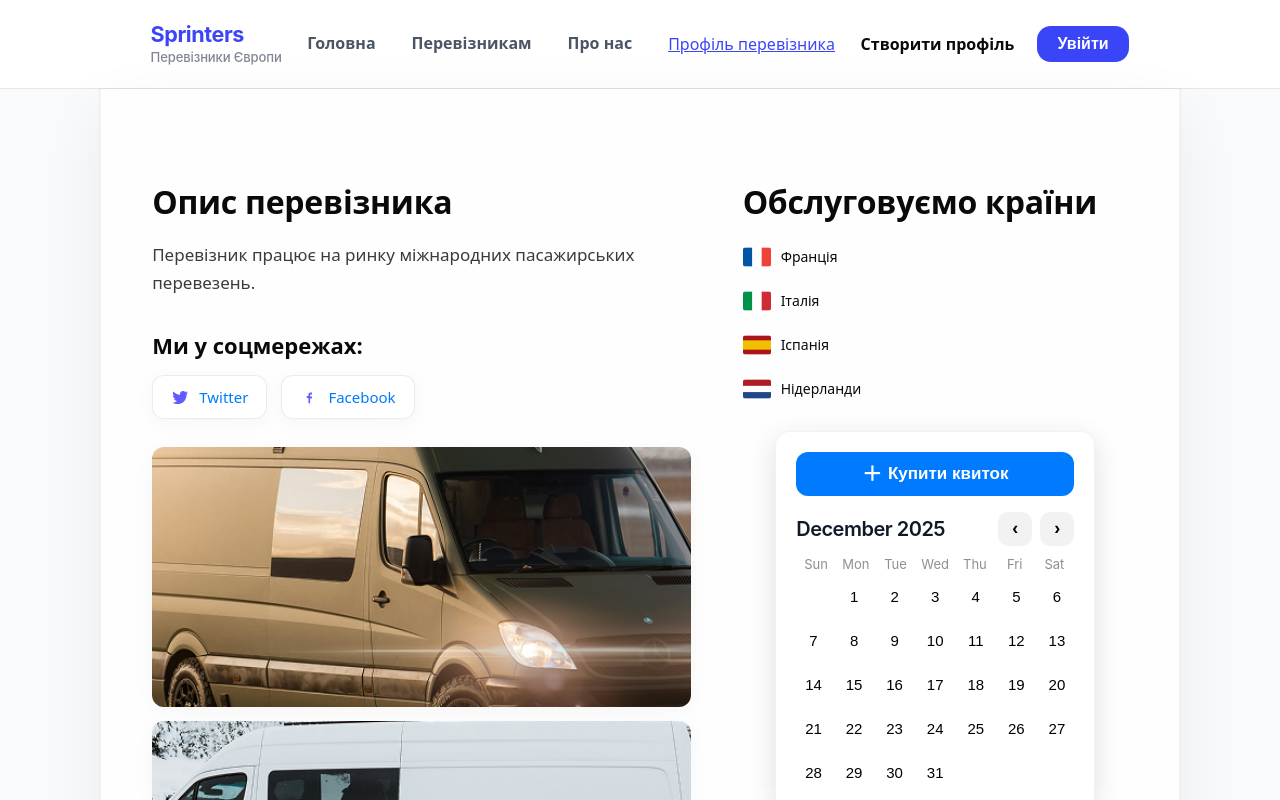
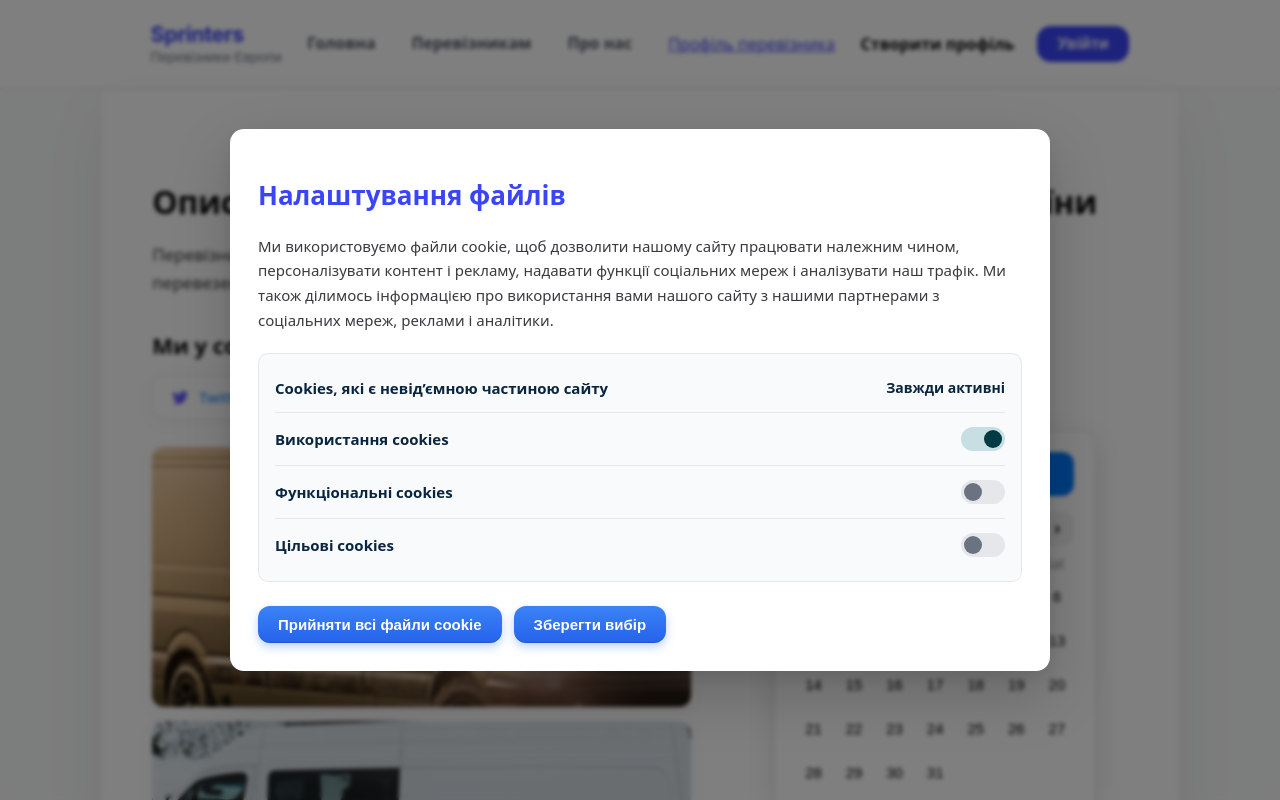
Before and after one commit to AlexDolyaSoftFrontEnd/Stripe, a React (Vite) app: page /profile in a window 1280 px wide. Shown: the top 800 px of the page. Built offline with nearby package versions, Linux system fonts and the light colour scheme.

Commit message:
Feat: add hooks settings modal

```diff
--- a/src/App.jsx
+++ b/src/App.jsx
@@ -7,6 +7,7 @@ import Scroll from "./components/Scroll/Scroll";
 
 import CarrierHeader from "./components/CarrierHeader/CarrierHeader";
 import CarrierInfo from "./components/CarrierInfo/CarrierInfo";
+import CookieModal from "./components/CookieModal/CookieModal";
 import DriversSwiper from "./components/DriversSwiper/DriversSwiper";
 import ReviewsBlock from "./components/ReviewsBlock/ReviewsBlock";
 import ServiceBlock from "./components/ServiceBlock/ServiceBlock";
@@ -44,6 +45,7 @@ const PageTitle = ({ children }) => (
 function App() {
   return (
     <>
+      <CookieModal />
       <Header />
       <Scroll />
 
--- /dev/null
+++ b/src/components/CookieModal/CookieModal.jsx
@@ -0,0 +1,99 @@
+import { useState } from "react";
+import styles from "./CookieModal.module.css";
+
+export default function CookieModal() {
+  const [isOpen, setIsOpen] = useState(true);
+
+  if (!isOpen) return null;
+
+  return (
+    <div className={styles.modal}>
+      <div className={styles.modal__overlay} />
+
+      <div
+        className={styles.modal__content}
+        role="dialog"
+        aria-modal="true"
+        aria-labelledby="cookie-modal-title"
+      >
+        {/* Заголовок */}
+        <h2
+          id="cookie-modal-title"
+          className={styles.modal__title}
+        >
+          Налаштування файлів
+        </h2>
+
+        {/* Описание */}
+        <p className={styles.modal__text}>
+          Ми використовуємо файли cookie, щоб дозволити нашому сайту працювати
+          належним чином, персоналізувати контент і рекламу, надавати функції
+          соціальних мереж і аналізувати наш трафік. Ми також ділимось інформацією
+          про використання вами нашого сайту з нашими партнерами з соціальних
+          мереж, реклами і аналітики.
+        </p>
+
+        {/* Блок cookies */}
+        <div className={styles.modal__box}>
+          <div className={styles.modal__row}>
+            <span className={styles.modal__label}>
+              Cookies, які є невід’ємною частиною сайту
+            </span>
+            <span className={styles.modal__status}>
+              Завжди активні
+            </span>
+          </div>
+
+          <div className={styles.modal__row}>
+            <span className={styles.modal__label}>
+              Використання cookies
+            </span>
+            <label className={styles.switch}>
+              <input type="checkbox" defaultChecked />
+              <span className={styles.slider} />
+            </label>
+          </div>
+
+          <div className={styles.modal__row}>
+            <span className={styles.modal__label}>
+              Функціональні cookies
+            </span>
+            <label className={styles.switch}>
+              <input type="checkbox" />
+              <span className={styles.slider} />
+            </label>
+          </div>
+
+          <div className={styles.modal__row}>
+            <span className={styles.modal__label}>
+              Цільові cookies
+            </span>
+            <label className={styles.switch}>
+              <input type="checkbox" />
+              <span className={styles.slider} />
+            </label>
+          </div>
+        </div>
+
+        {/* Кнопки */}
+        <div className={styles.modal__actions}>
+          <div className={styles.modal__actionsRight}>
+            <button
+              type="button"
+              className={styles.modal__btnPrimary}
+              onClick={() => setIsOpen(false)}
+            >
+              Прийняти всі файли cookie
+            </button>
+            <button
+              type="button"
+              className={styles.modal__btnDark}
+            >
+              Зберегти вибір
+            </button>
+          </div>
+        </div>
+      </div>
+    </div>
+  );
+}
--- /dev/null
+++ b/src/components/CookieModal/CookieModal.module.css
@@ -0,0 +1,290 @@
+/* =========================================================
+   Modal wrapper
+========================================================= */
+.modal {
+  position: fixed;
+  inset: 0;
+  z-index: 1000;
+
+  display: flex;
+  align-items: center;
+  justify-content: center;
+
+  padding: clamp(12px, 4vw, 24px);
+}
+
+/* =========================================================
+   Overlay
+========================================================= */
+.modal__overlay {
+  position: absolute;
+  inset: 0;
+  background: rgba(0, 0, 0, 0.5);
+  backdrop-filter: blur(2px);
+}
+
+/* =========================================================
+   Content
+========================================================= */
+.modal__content {
+  position: relative;
+  z-index: 1;
+
+  width: 100%;
+  max-width: 820px;
+  max-height: 90vh;
+  overflow-y: auto;
+
+  background: #ffffff;
+  border-radius: 14px;
+  padding: clamp(18px, 4vw, 28px);
+
+  box-shadow:
+    0 24px 60px rgba(0, 0, 0, 0.18),
+    0 6px 18px rgba(0, 0, 0, 0.08);
+
+  animation: modalIn 0.25s ease-out;
+}
+
+/* =========================================================
+   Title
+========================================================= */
+
+.modal__title {
+  font-size: clamp(20px, 3vw, 26px);
+  font-weight: 700;
+  color: var(--color-primary);
+  margin-bottom: clamp(16px, 3vw, 22px);
+  line-height: 1.25;
+}
+
+/* =========================================================
+   Text
+========================================================= */
+.modal__text {
+  font-size: clamp(14px, 2.5vw, 15px);
+  line-height: 1.65;
+  color: var(--text-secondary);
+  margin-bottom: clamp(16px, 3vw, 20px);
+
+  overflow-wrap: break-word;
+  word-break: break-word;
+  hyphens: auto;
+}
+
+/* =========================================================
+   Box with cookies
+========================================================= */
+.modal__box {
+  max-height: 240px;
+  overflow-y: auto;
+
+  background: #f9fafb;
+  border-radius: 10px;
+  border: 1px solid #e5e7eb;
+
+  padding: 10px 16px;
+  margin-bottom: clamp(18px, 4vw, 24px);
+}
+
+/* =========================================================
+   Rows
+========================================================= */
+.modal__row {
+  display: flex;
+  align-items: center;
+  justify-content: space-between;
+  gap: 12px;
+
+  padding: 14px 0;
+  border-bottom: 1px solid #e5e7eb;
+}
+
+.modal__row:last-child {
+  border-bottom: none;
+}
+
+/* =========================================================
+   Labels
+========================================================= */
+.modal__label {
+  font-size: 15px;
+  font-weight: 600;
+  color: #0a2540;
+
+  max-width: 75%;
+  overflow-wrap: break-word;
+}
+
+/* =========================================================
+   Status
+========================================================= */
+.modal__status {
+  font-size: 14px;
+  font-weight: 600;
+  color: #0a2540;
+  white-space: nowrap;
+}
+
+/* =========================================================
+   Switch
+========================================================= */
+.switch {
+  position: relative;
+  width: 44px;
+  height: 24px;
+  flex-shrink: 0;
+}
+
+.switch input {
+  opacity: 0;
+  width: 0;
+  height: 0;
+}
+
+.slider {
+  position: absolute;
+  inset: 0;
+  background: #e5e7eb;
+  border-radius: 999px;
+  cursor: pointer;
+
+  transition: background-color 0.2s ease;
+}
+
+.slider::before {
+  content: "";
+  position: absolute;
+  width: 18px;
+  height: 18px;
+  left: 3px;
+  top: 3px;
+
+  background: #6b7280;
+  border-radius: 50%;
+
+  transition: transform 0.2s ease, background-color 0.2s ease;
+}
+
+.switch input:checked + .slider {
+  background: #c7dfe2;
+}
+
+.switch input:checked + .slider::before {
+  transform: translateX(20px);
+  background: #003b44;
+}
+
+/* =========================================================
+   Actions
+========================================================= */
+.modal__actions {
+  display: flex;
+  flex-wrap: wrap;
+  gap: 16px;
+  justify-content: space-between;
+  align-items: center;
+}
+
+.modal__actionsRight {
+  display: flex;
+  gap: 12px;
+}
+
+/* =========================================================
+   Buttons
+========================================================= */
+.modal__btnSecondary,
+.modal__btnDark,
+.modal__btnPrimary {
+  padding: 10px 20px;
+  border-radius: 12px;
+
+  font-size: 15px;
+  font-weight: 600;
+  cursor: pointer;
+
+  transition:
+    background-color 0.2s ease,
+    box-shadow 0.2s ease,
+    transform 0.1s ease;
+}
+
+/* Secondary — outline blue */
+.modal__btnSecondary {
+  background: #ffffff;
+  border: 1px solid #3b82f6;
+  color: #2563eb;
+}
+
+.modal__btnSecondary:hover {
+  background: #eff6ff;
+}
+
+/* Primary / Dark — solid blue */
+.modal__btnDark,
+.modal__btnPrimary {
+  background: linear-gradient(
+    180deg,
+    #3b82f6 0%,
+    #2563eb 100%
+  );
+  color: #ffffff;
+  border: none;
+
+  box-shadow:
+    0 4px 10px rgba(59, 130, 246, 0.35),
+    inset 0 -1px 0 rgba(0, 0, 0, 0.15);
+}
+
+.modal__btnDark:hover,
+.modal__btnPrimary:hover {
+  background: linear-gradient(
+    180deg,
+    #2563eb 0%,
+    #1d4ed8 100%
+  );
+  box-shadow:
+    0 6px 14px rgba(59, 130, 246, 0.45),
+    inset 0 -1px 0 rgba(0, 0, 0, 0.18);
+}
+
+/* Active */
+.modal__btnSecondary:active,
+.modal__btnDark:active,
+.modal__btnPrimary:active {
+  transform: translateY(1px);
+}
+
+/* Focus (accessibility) */
+.modal__btnSecondary:focus-visible,
+.modal__btnDark:focus-visible,
+.modal__btnPrimary:focus-visible {
+  outline: 3px solid rgba(59, 130, 246, 0.4);
+  outline-offset: 2px;
+}
+
+
+/* =========================================================
+   Focus (accessibility)
+========================================================= */
+.modal__btnSecondary:focus-visible,
+.modal__btnDark:focus-visible,
+.modal__btnPrimary:focus-visible {
+  outline: 3px solid rgba(0, 59, 68, 0.35);
+  outline-offset: 2px;
+}
+
+/* =========================================================
+   Animation
+========================================================= */
+@keyframes modalIn {
+  from {
+    opacity: 0;
+    transform: translateY(8px) scale(0.98);
+  }
+  to {
+    opacity: 1;
+    transform: none;
+  }
+}
```
